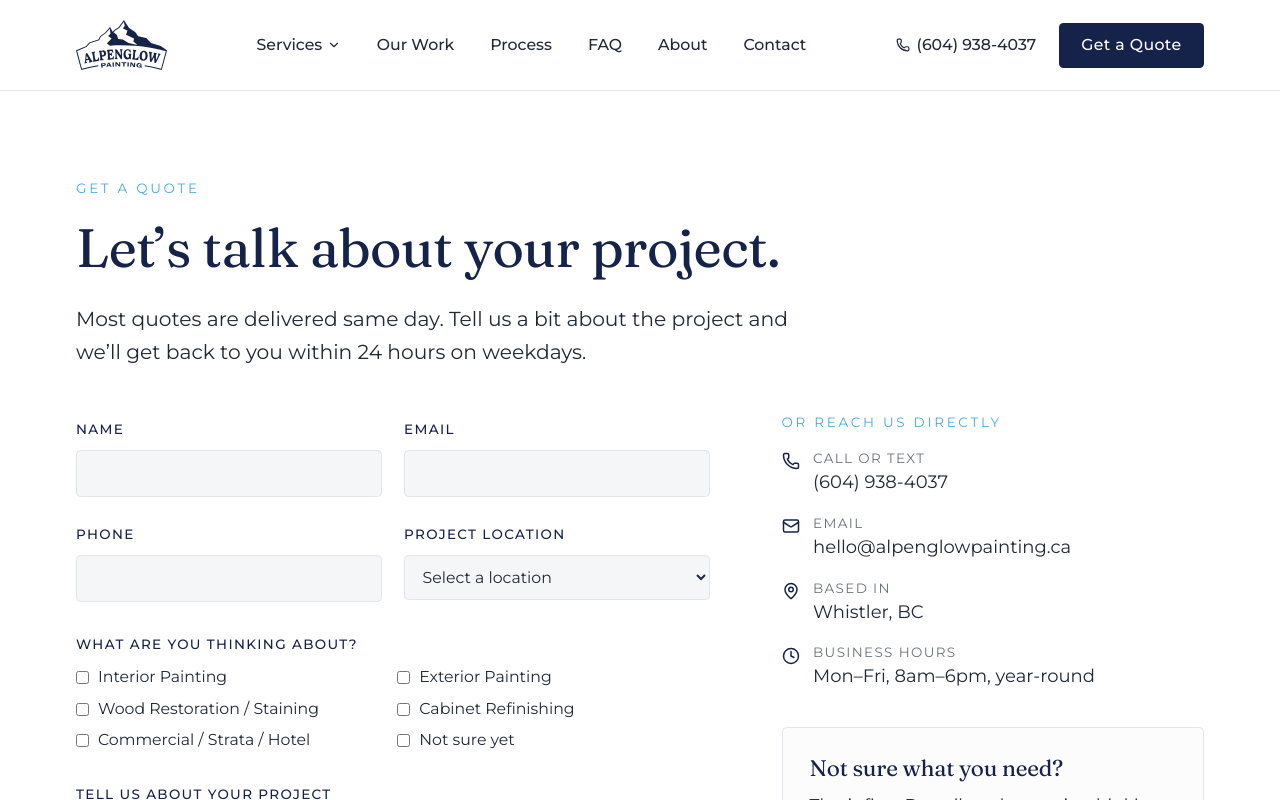
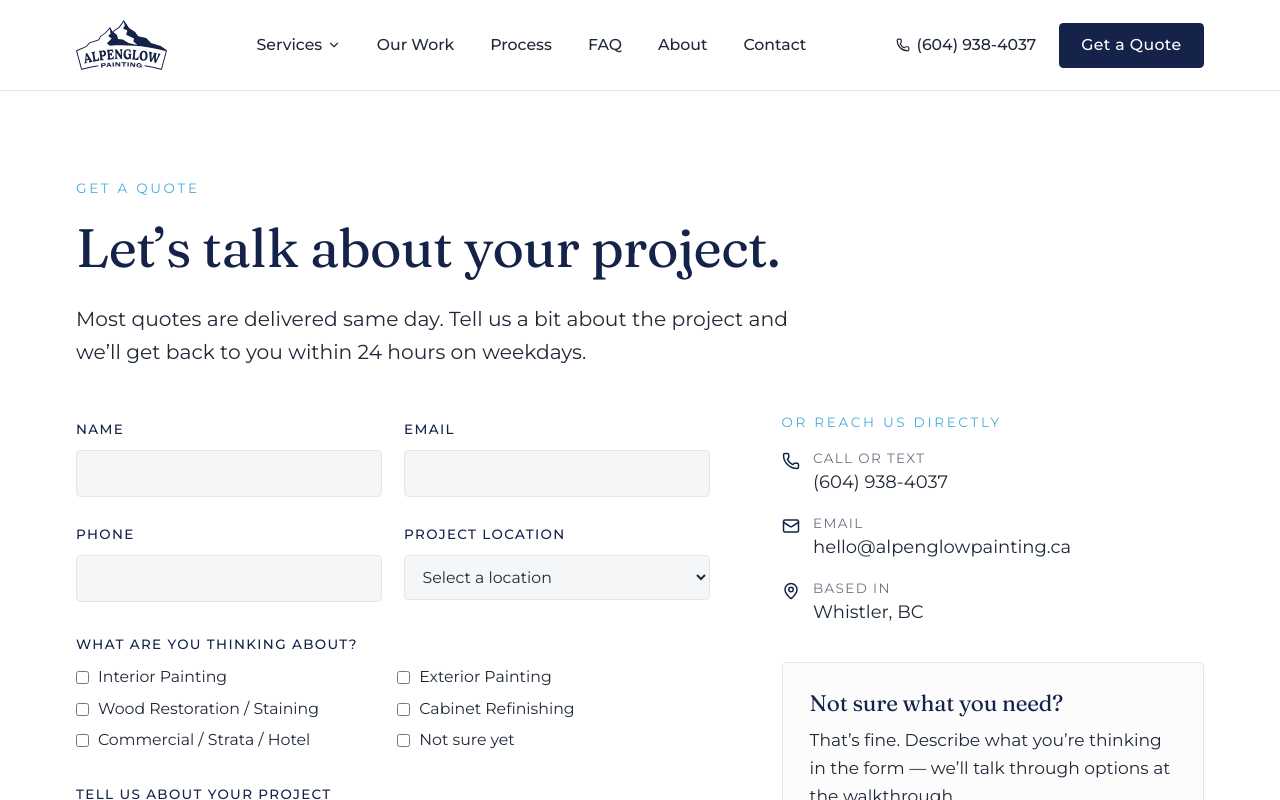
Before and after one commit to jadenlegate/alp-painting, a Next.js app: page /contact in a window 1280 px wide. Shown: the top 800 px of the page. Built offline with nearby package versions, Linux system fonts and the light colour scheme.

Commit message:
Fix navy-on-navy button, remove hours from contact page

```diff
--- a/src/app/(site)/contact/page.tsx
+++ b/src/app/(site)/contact/page.tsx
@@ -1,7 +1,7 @@
 import type { Metadata } from "next";
 import { Container } from "@/components/Container";
 import { ContactForm } from "@/components/ContactForm";
-import { Phone, Mail, MapPin, Clock } from "lucide-react";
+import { Phone, Mail, MapPin } from "lucide-react";
 import { SITE } from "@/lib/site";
 
 export const metadata: Metadata = {
@@ -64,11 +64,6 @@ export default function ContactPage() {
                     label="Based in"
                     value={`${SITE.address.city}, ${SITE.address.region}`}
                   />
-                  <DirectContact
-                    icon={Clock}
-                    label="Business hours"
-                    value={SITE.hours}
-                  />
                 </div>
               </div>
 
--- a/src/app/(site)/page.tsx
+++ b/src/app/(site)/page.tsx
@@ -238,7 +238,7 @@ export default function HomePage() {
           </div>
           <FadeIn delay={0.3}>
             <div className="mt-12">
-              <Button href="/process" size="lg" className="border border-background/20 bg-transparent !text-background hover:bg-background/10">See how it works</Button>
+              <Button href="/process" size="lg" className="border !border-background/25 !bg-transparent !text-background hover:!bg-background/10">See how it works</Button>
             </div>
           </FadeIn>
         </Container>
```
